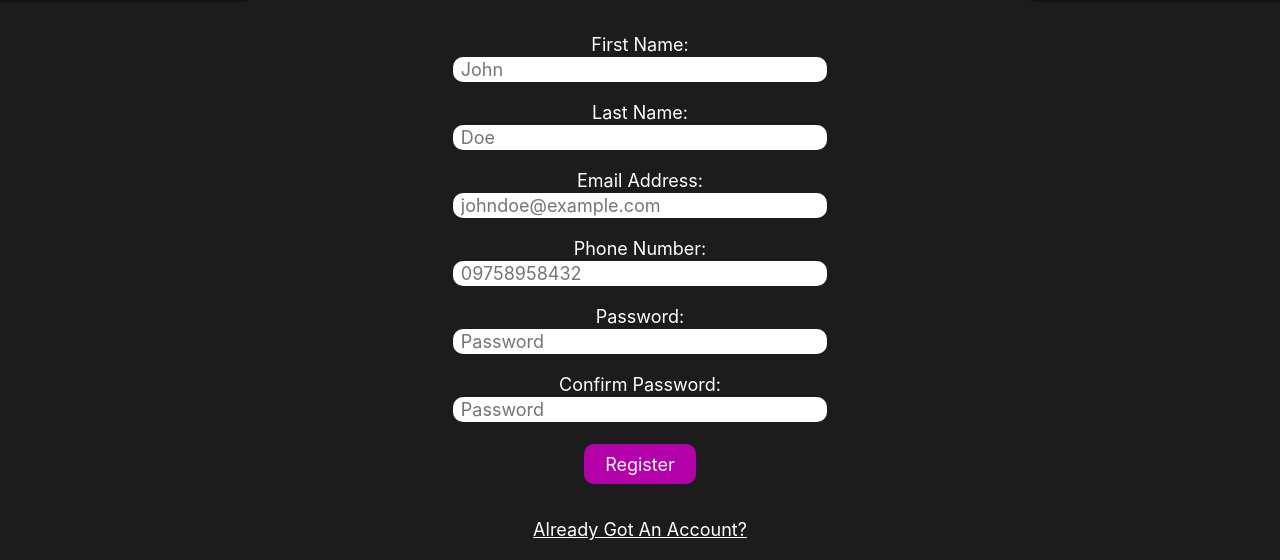
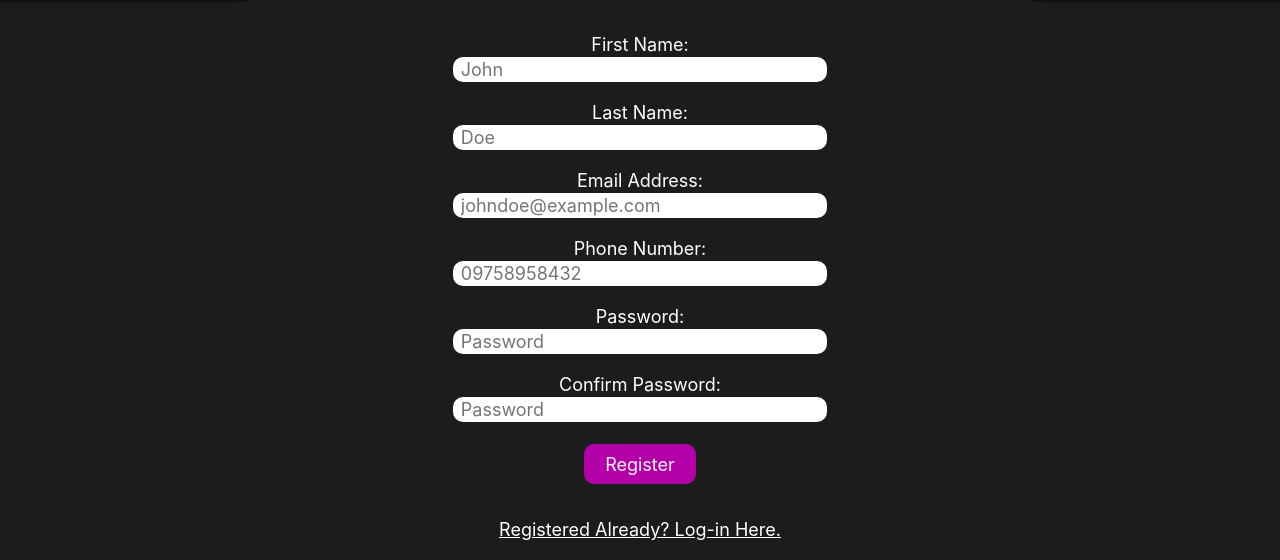
Before and after one commit to Corban-Lee/Bowl-Them-Up, a Django app: page /accounts/create/ in a window 1280 px wide. Shown: the part 576-1136 px from the top of the page. Run offline with Django 4.2, Linux system fonts and the light colour scheme.

Commit message:
Used Better Language
Not Got An Account (informal) -> Not Registered? Sign-up Here. (less informal)

Already Got An Account (informal) -> Registered Already? Log-in Here. (less informal)

```diff
--- a/src/Templates/login.html
+++ b/src/Templates/login.html
@@ -19,6 +19,6 @@
     <label>Password</label>
     <input id="text-input" name="password" type="password" placeholder="Password"/>
     <input id="submit" type="submit" value="Log In"/>
-    <a href="{% url 'login_account' %}">Not Got An Account?</a>
+    <a href="{% url 'login_account' %}">Not Registered? Sign-up Here.</a>
 </form>
 {% endblock %}
--- a/src/Templates/register.html
+++ b/src/Templates/register.html
@@ -17,7 +17,7 @@
 		{{form.password1.label_tag}} {{form.password1}}
 		{{form.password2.label_tag}} {{form.password2}}
 		<input id="submit" type="submit" value="Register">
-		<a href="{% url 'login_account' %}">Already Got An Account?</a>
+		<a href="{% url 'login_account' %}">Registered Already? Log-in Here.</a>
 	</form>
 
 	{% if form.errors %}
```
